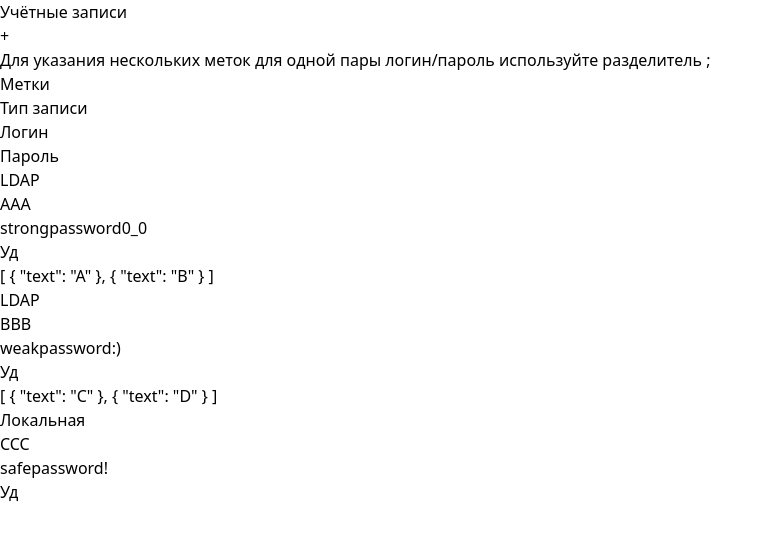
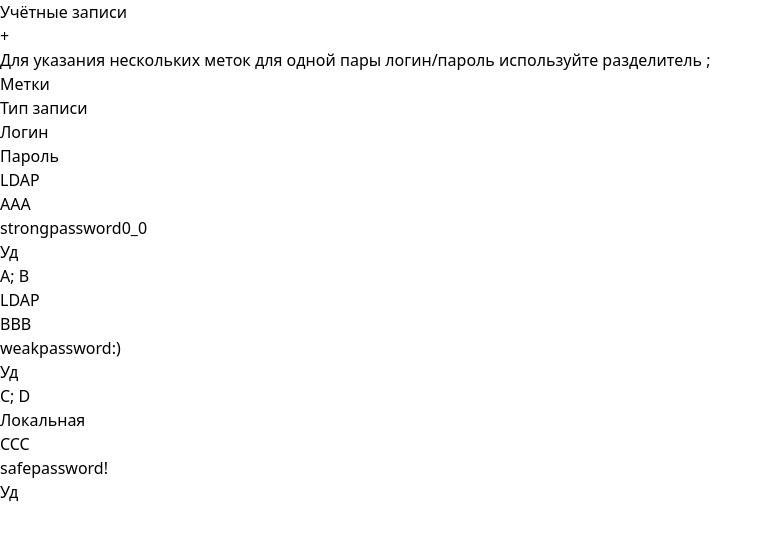
Before and after one commit to valescos/test-task-4, a Vue app: page / in a window 1280 px wide. Shown: the top 540 px of the page, without its empty margins (0-773 px from the left). Built offline with nearby package versions, Linux system fonts and the light colour scheme.

Commit message:
Account marks maping added

```diff
--- a/src/components/AccountItem.vue
+++ b/src/components/AccountItem.vue
@@ -8,7 +8,7 @@ defineProps<{
 
 <template>
   <div>
-    {{ account.marks }}
+    {{ account.marks?.map((mark) => mark.text).join("; ") }}
   </div>
   <div>{{ account.category }}</div>
   <div>{{ account.login }}</div>
```
